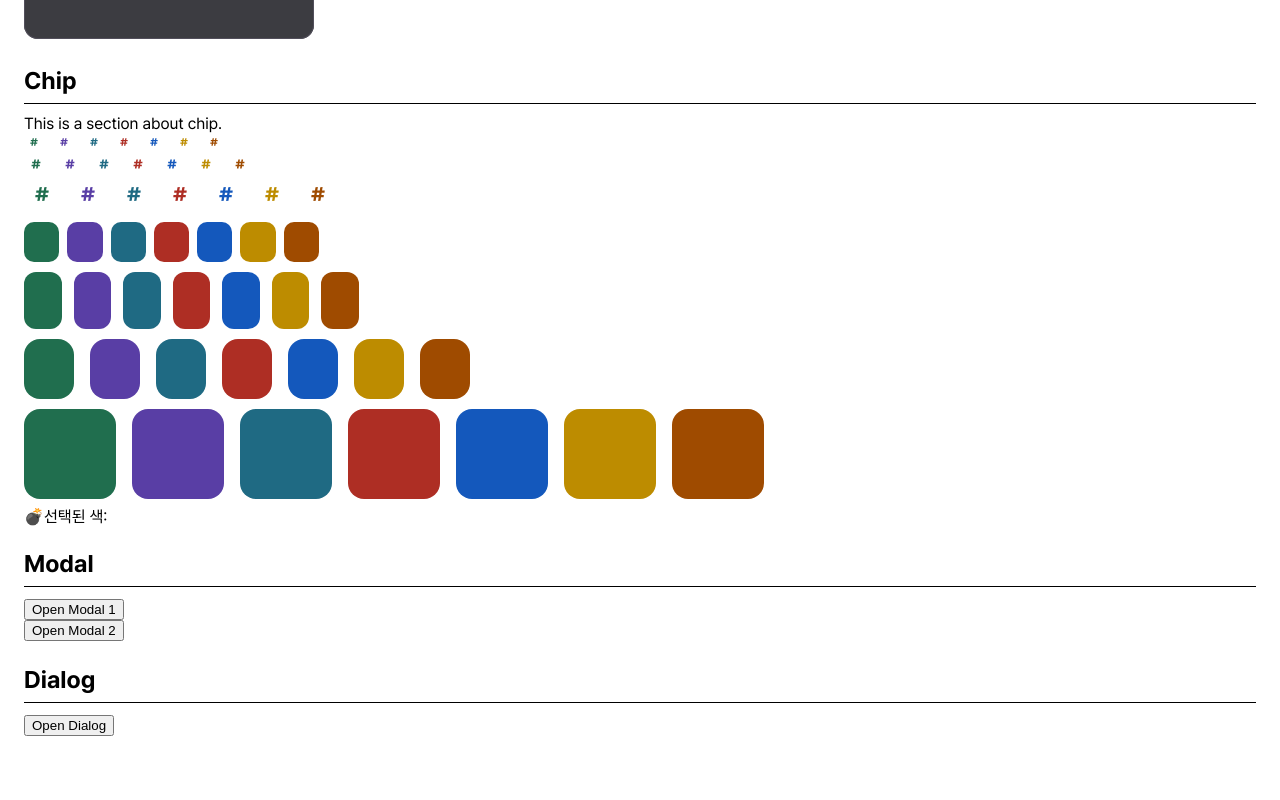
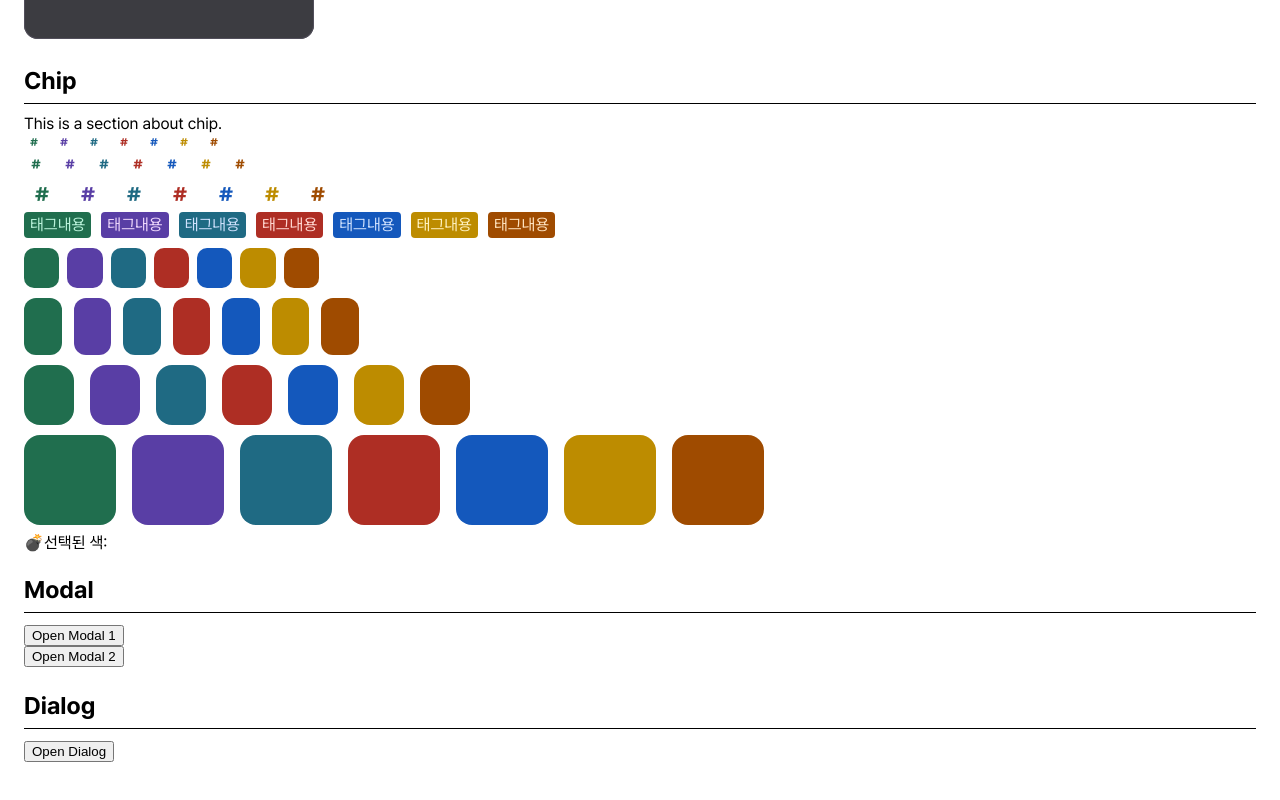
Before and after one commit to Codeit-FE18-Part3-Team4/Taskify, a Next.js app: page /test-components in a window 1280 px wide. Shown: the part 2088-2888 px from the top of the page. Built offline with nearby package versions, Linux system fonts and the light colour scheme.

Commit message:
✨ feat [#63] badge test page 코드 수정

```diff
--- a/src/pages/test-components/index.tsx
+++ b/src/pages/test-components/index.tsx
@@ -5,7 +5,7 @@ import Typography from "@/components/typography/typography";
 import { useDialog } from "@/hooks/use-dialog";
 import { useModal } from "@/hooks/use-modal";
 import { ReactNode, useState } from "react";
-import { ProfileColor } from "@/constants/chips/profile-colors";
+import { ProfileColor } from "@/constants/profile/profile-colors";
 import Input, { InputSize, InputVariant } from "@/components/input/input";
 import BadgeChip from "@/components/chips/badge";
 import BoardColorChip from "@/components/chips/chips-color";
@@ -433,15 +433,13 @@ export default function Page() {
             gap: `10px`,
           }}
         >
-          {Object.values(ProfileColor)
-            .filter((value) => typeof value === "number")
-            .map((colorIndex) => (
-              <BadgeChip
-                key={colorIndex}
-                title={"태그내용"}
-                colorIndex={colorIndex as ProfileColor}
-              />
-            ))}
+          {Object.values(ProfileColor).map((profile, colorIndex) => (
+            <BadgeChip
+              key={colorIndex}
+              title={"태그내용"}
+              colorIndex={colorIndex}
+            />
+          ))}
         </div>
 
         <div>
```
